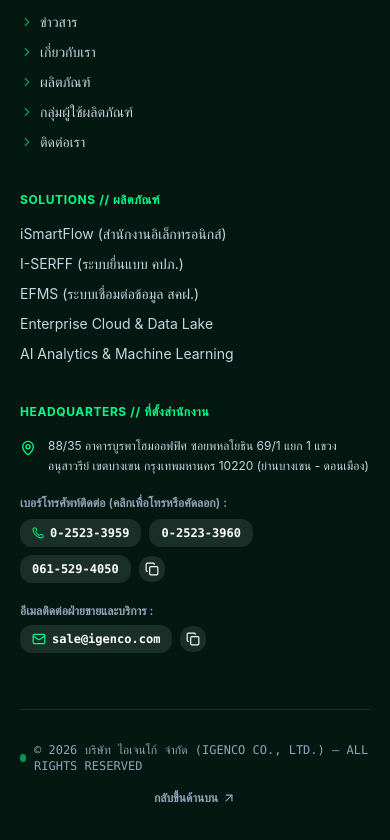
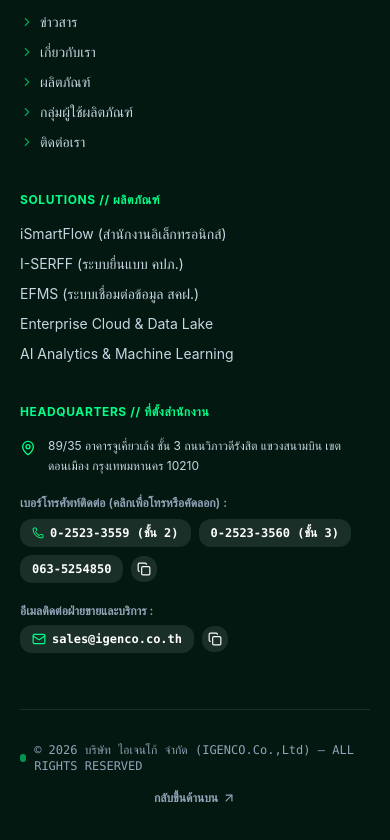
Before and after one commit to rawin2680/newigenco1, a Nuxt app in the folder frontend/: page /about/policy in a window 390 px wide. Shown: the part 5921-6761 px from the top of the page. Built offline with nearby package versions, Linux system fonts and the light colour scheme; a web font is replaced by a local one.

Commit message:
fix(contact): update official company address, phone numbers, email, and tax ID

```diff
--- a/frontend/components/ContactFooter.vue
+++ b/frontend/components/ContactFooter.vue
@@ -257,7 +257,7 @@ const scrollToTop = () => {
             </NuxtLink>
 
             <p class="text-sm text-slate-300 leading-relaxed max-w-sm">
-              บริษัท ไอเจนโก้ จำกัด (IGENCO CO., LTD.) มุ่งมั่นส่งมอบระบบซอฟต์แวร์บริหารจัดการระดับองค์กร โครงสร้างฐานข้อมูลความปลอดภัยสูง และนวัตกรรมดิจิทัลที่ขับเคลื่อนธุรกิจสู่ความสำเร็จ
+              บริษัท ไอเจนโก้ จำกัด (IGENCO.Co.,Ltd) มุ่งมั่นส่งมอบระบบซอฟต์แวร์บริหารจัดการระดับองค์กร โครงสร้างฐานข้อมูลความปลอดภัยสูง และนวัตกรรมดิจิทัลที่ขับเคลื่อนธุรกิจสู่ความสำเร็จ
             </p>
 
             <!-- ISO Certification Badge Card -->
@@ -275,7 +275,7 @@ const scrollToTop = () => {
             <!-- Tax ID -->
             <div class="text-xs font-mono text-slate-400 flex items-center gap-2">
               <FileText class="w-3.5 h-3.5 text-[#00FF88]" />
-              <span>เลขประจำตัวผู้เสียภาษี : 0105553000748</span>
+              <span>เลขประจำตัวผู้เสียภาษี : 0115553003741</span>
             </div>
           </div>
 
@@ -358,7 +358,7 @@ const scrollToTop = () => {
             </ul>
           </div>
 
-          <!-- Column 4: Contact & Location in Bang Khen / Don Mueang (3.5 Cols) -->
+          <!-- Column 4: Contact & Location in Don Mueang (3.5 Cols) -->
           <div class="lg:col-span-4 space-y-4">
             <h3 class="text-xs font-mono font-bold uppercase tracking-wider text-[#00FF88]">
               HEADQUARTERS // ที่ตั้งสำนักงาน
@@ -368,7 +368,7 @@ const scrollToTop = () => {
             <div class="flex items-start gap-3 text-xs sm:text-sm text-slate-300 leading-relaxed">
               <MapPin class="w-4 h-4 text-[#00FF88] shrink-0 mt-1" />
               <span>
-                88/35 อาคารบูรพาโฮมออฟฟิศ ซอยพหลโยธิน 69/1 แยก 1 แขวงอนุสาวรีย์ เขตบางเขน กรุงเทพมหานคร 10220 (ย่านบางเขน - ดอนเมือง)
+                89/35 อาคารจูเคี่ยวเล้ง ชั้น 3 ถนนวิภาวดีรังสิต แขวงสนามบิน เขตดอนเมือง กรุงเทพมหานคร 10210
               </span>
             </div>
 
@@ -377,31 +377,34 @@ const scrollToTop = () => {
               <div class="text-xs font-semibold text-slate-400">เบอร์โทรศัพท์ติดต่อ (คลิกเพื่อโทรหรือคัดลอก) :</div>
               <div class="flex flex-wrap items-center gap-2">
                 <a
-                  href="tel:025233959"
+                  href="tel:025233559"
+                  title="โทร 0-2523-3559 (ชั้น 2)"
                   class="px-3 py-1.5 rounded-xl bg-white/10 hover:bg-[#00FF88] hover:text-[#020806] text-xs font-mono font-semibold transition-all flex items-center gap-1.5"
                 >
                   <Phone class="w-3 h-3 text-[#00FF88]" />
-                  <span>0-2523-3959</span>
+                  <span>0-2523-3559 (ชั้น 2)</span>
                 </a>
                 <a
-                  href="tel:025233960"
+                  href="tel:025233560"
+                  title="โทร 0-2523-3560 (ชั้น 3)"
                   class="px-3 py-1.5 rounded-xl bg-white/10 hover:bg-[#00FF88] hover:text-[#020806] text-xs font-mono font-semibold transition-all"
                 >
-                  0-2523-3960
+                  0-2523-3560 (ชั้น 3)
                 </a>
                 <a
-                  href="tel:0615294050"
+                  href="tel:0635254850"
+                  title="โทร 063-5254850"
                   class="px-3 py-1.5 rounded-xl bg-white/10 hover:bg-[#00FF88] hover:text-[#020806] text-xs font-mono font-semibold transition-all"
                 >
-                  061-529-4050
+                  063-5254850
                 </a>
 
                 <!-- One-Click Copy Phone Button -->
                 <button
                   type="button"
-                  title="คัดลอกเบอร์โทรหลัก"
-                  class="p-1.5 rounded-xl bg-white/10 hover:bg-[#00FF88] hover:text-[#020806] transition-all text-xs"
-                  @click="copyToClipboard('02-523-3959, 061-529-4050', 'phone')"
+                  title="คัดลอกเบอร์โทรติดต่อทั้งหมด"
+                  class="p-1.5 rounded-xl bg-white/10 hover:bg-[#00FF88] hover:text-[#020806] transition-all text-xs cursor-pointer"
+                  @click="copyToClipboard('0-2523-3559, 0-2523-3560, 063-5254850', 'phone')"
                 >
                   <Check v-if="copiedPhone" class="w-3.5 h-3.5 text-[#00FF88]" />
                   <Copy v-else class="w-3.5 h-3.5" />
@@ -414,18 +417,18 @@ const scrollToTop = () => {
               <div class="text-xs font-semibold text-slate-400">อีเมลติดต่อฝ่ายขายและบริการ :</div>
               <div class="flex items-center gap-2">
                 <a
-                  href="mailto:sale@igenco.com"
+                  href="mailto:sales@igenco.co.th"
                   class="px-3 py-1.5 rounded-xl bg-white/10 hover:bg-[#00FF88] hover:text-[#020806] text-xs font-mono font-semibold transition-all flex items-center gap-1.5"
                 >
                   <Mail class="w-3.5 h-3.5 text-[#00FF88]" />
-                  <span>sale@igenco.com</span>
+                  <span>sales@igenco.co.th</span>
                 </a>
                 <!-- One-Click Copy Email Button -->
                 <button
                   type="button"
                   title="คัดลอกอีเมล"
-                  class="p-1.5 rounded-xl bg-white/10 hover:bg-[#00FF88] hover:text-[#020806] transition-all text-xs"
-                  @click="copyToClipboard('sale@igenco.com', 'email')"
+                  class="p-1.5 rounded-xl bg-white/10 hover:bg-[#00FF88] hover:text-[#020806] transition-all text-xs cursor-pointer"
+                  @click="copyToClipboard('sales@igenco.co.th', 'email')"
                 >
                   <Check v-if="copiedEmail" class="w-3.5 h-3.5 text-[#00FF88]" />
                   <Copy v-else class="w-3.5 h-3.5" />
@@ -441,7 +444,7 @@ const scrollToTop = () => {
         <div class="pt-8 flex flex-col sm:flex-row items-center justify-between gap-4 text-xs text-slate-400 font-mono">
           <div class="flex items-center gap-2">
             <span class="w-2 h-2 rounded-full bg-[#00FF88] animate-pulse" />
-            <span>© 2026 บริษัท ไอเจนโก้ จำกัด (IGENCO CO., LTD.) — ALL RIGHTS RESERVED</span>
+            <span>© 2026 บริษัท ไอเจนโก้ จำกัด (IGENCO.Co.,Ltd) — ALL RIGHTS RESERVED</span>
           </div>
 
           <div class="flex items-center gap-4">
--- a/frontend/pages/careers.vue
+++ b/frontend/pages/careers.vue
@@ -142,7 +142,7 @@ const submitApplication = () => {
             ส่งข้อมูลสมัครงาน / ฝากเรซูเม่
           </h2>
           <p class="text-sm text-[#475569] dark:text-[#94A3B8]">
-            ทีมงานฝ่ายบุคคลจะติดต่อกลับเพื่อนัดสัมภาษณ์ หรือสามารถส่งอีเมลตรงพร้อมแนบ Resume มาที่ <strong>hr@igenco.co.th</strong> หรือโทร <strong>0-2521-3999</strong>
+            ทีมงานฝ่ายบุคคลจะติดต่อกลับเพื่อนัดสัมภาษณ์ หรือสามารถส่งอีเมลตรงพร้อมแนบ Resume มาที่ <strong>hr@igenco.co.th</strong> หรือโทร <strong>0-2523-3559, 063-5254850</strong>
           </p>
         </div>
 
--- a/frontend/pages/cookie-policy.vue
+++ b/frontend/pages/cookie-policy.vue
@@ -83,7 +83,7 @@ useHead({
             ท่านสามารถเลือกเปิดหรือปิดการใช้งานคุกกี้บางประเภทได้ผ่านการตั้งค่าในเบราว์เซอร์ของท่าน ทั้งนี้ การปิดคุกกี้ที่จำเป็นอาจส่งผลต่อการทำงานบางส่วนของเว็บไซต์
           </p>
           <div class="pt-2 text-xs font-mono opacity-80">
-            สอบถามข้อมูลเพิ่มเติม: บริษัท ไอเจนโก้ จำกัด | อีเมล: contact@igenco.co.th | โทร: 0-2523-3959
+            สอบถามข้อมูลเพิ่มเติม: บริษัท ไอเจนโก้ จำกัด (IGENCO.Co.,Ltd) | อีเมล: sales@igenco.co.th | โทร: 0-2523-3559, 063-5254850
           </div>
         </section>
 
--- a/frontend/pages/privacy-policy.vue
+++ b/frontend/pages/privacy-policy.vue
@@ -101,7 +101,7 @@ useHead({
             ท่านมีสิทธิในการขอเข้าถึง ขอรับสำเนา ขอแก้ไข ขอระงับการใช้ หรือขอให้ลบข้อมูลส่วนบุคคลของท่านตามที่กฎหมาย PDPA กำหนด โดยสามารถติดต่อเจ้าหน้าที่คุ้มครองข้อมูลส่วนบุคคล (DPO) ของบริษัทฯ ได้ตลอดเวลา
           </p>
           <div class="pt-2 text-xs font-mono opacity-80">
-            ติดต่อ: บริษัท ไอเจนโก้ จำกัด | อีเมล: contact@igenco.co.th | โทร: 0-2523-3959
+            ติดต่อ: บริษัท ไอเจนโก้ จำกัด (IGENCO.Co.,Ltd) | อีเมล: sales@igenco.co.th | โทร: 0-2523-3559, 063-5254850
           </div>
         </section>
 
```
